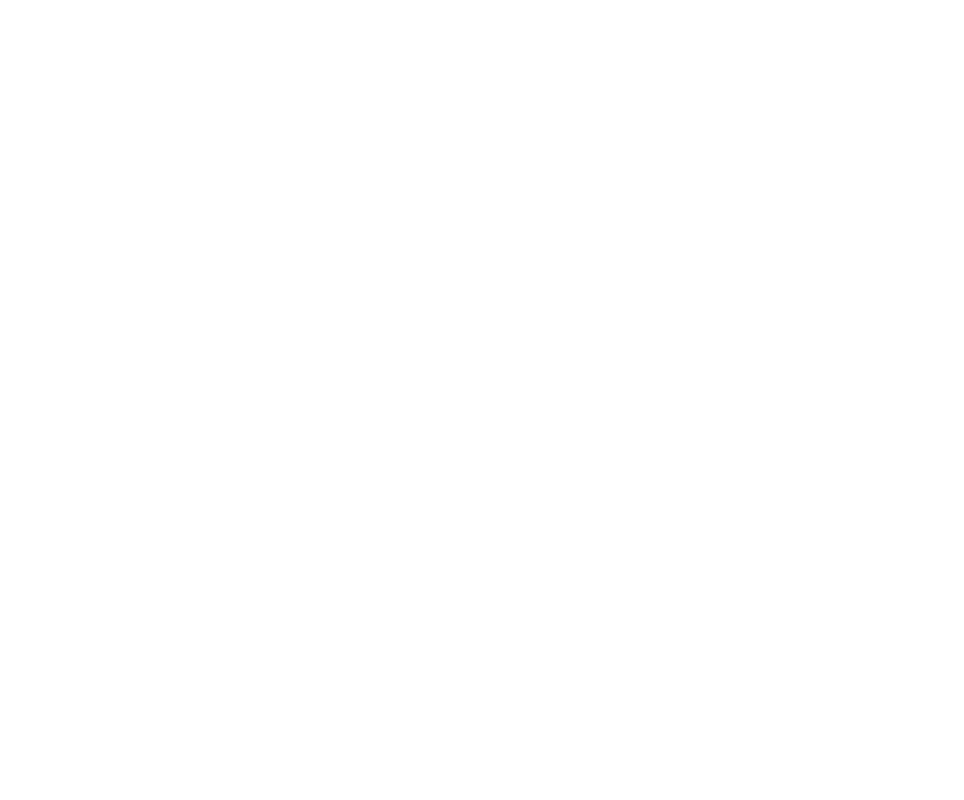
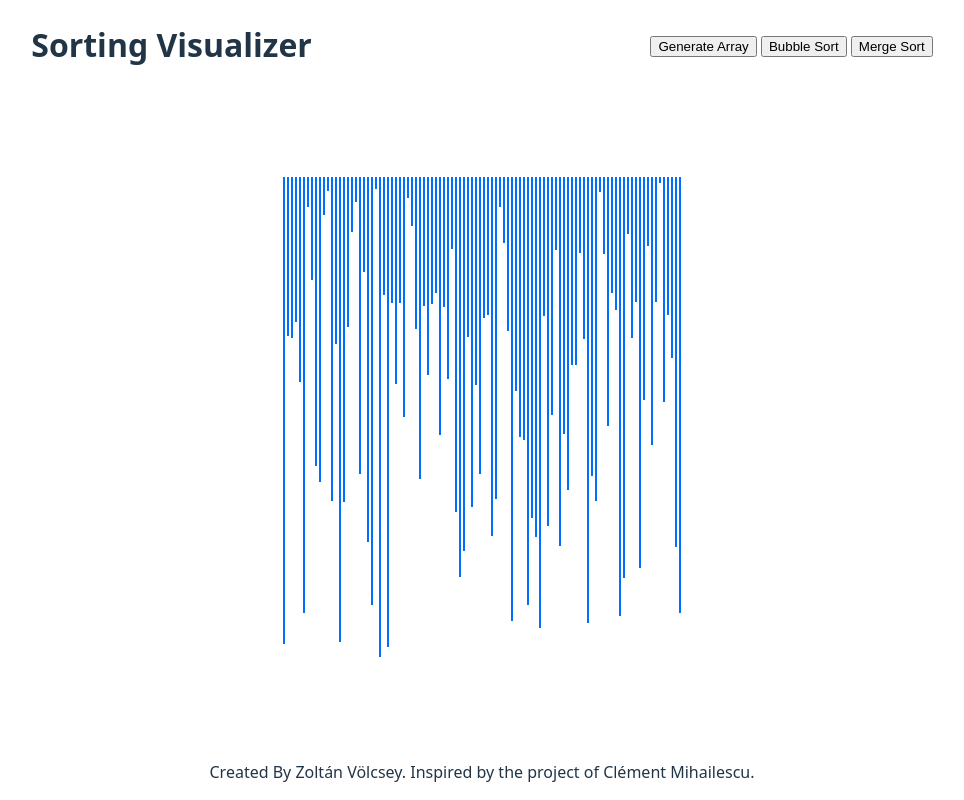
Before and after one commit to zvolcsey/sorting-visualizer, a website built with Vite: page index.html in a window 1280 px wide. Shown: the whole page, without its empty margins (158-1122 px from the left). Built offline with nearby package versions, Linux system fonts and the light colour scheme.

Commit message:
feat: add basic design and random array generation
Created the basic HTML structure and added the basic styling. Implemented functionality to generate a random array of numbers for visualization.

```diff
--- a/index.html
+++ b/index.html
@@ -4,10 +4,27 @@
     <meta charset="UTF-8" />
     <link rel="icon" type="image/svg+xml" href="/vite.svg" />
     <meta name="viewport" content="width=device-width, initial-scale=1.0" />
+    <link rel="stylesheet" href="/src/style.css" />
     <title>Sorting Visualizer</title>
   </head>
   <body>
-    <div id="app"></div>
+    <header>
+      <h1>Sorting Visualizer</h1>
+      <div class="controls">
+        <button id="generate-array">Generate Array</button>
+        <button id="bubble-sort">Bubble Sort</button>
+        <button id="merge-sort">Merge Sort</button>
+      </div>
+    </header>
+    <main>
+      <div class="array-container"></div>
+    </main>
+    <footer>
+      <p>
+        Created By Zoltán Völcsey. Inspired by the project of Clément
+        Mihailescu.
+      </p>
+    </footer>
     <script type="module" src="/src/main.ts"></script>
   </body>
 </html>
--- a/src/main.ts
+++ b/src/main.ts
@@ -1 +1,22 @@
-import './style.css'
+import { renderArray, resetArray } from './utils/utils'
+
+// Select the generate array button from the DOM
+const generateArrayButton: HTMLButtonElement | null =
+  document.querySelector('#generate-array')
+
+// Create an array to hold the random numbers
+let array: number[] = []
+
+// Generate a random array of numbers when the page is loaded
+// and render it to the DOM
+document.addEventListener('DOMContentLoaded', () => {
+  array = resetArray()
+  renderArray(array)
+})
+
+// Generate a new random array of numbers and render it to the DOM
+// when the "Generate Array" button is clicked
+generateArrayButton?.addEventListener('click', () => {
+  array = resetArray()
+  renderArray(array)
+})
--- a/src/style.css
+++ b/src/style.css
@@ -15,10 +15,54 @@
 
 body {
   margin: 0;
-  display: flex;
-  place-items: center;
+  display: grid;
+  grid-template-areas: 'header' 'main' 'footer';
+  grid-template-rows: auto 1fr auto;
   min-width: 320px;
   min-height: 100vh;
+}
+
+header {
+  grid-area: 'header';
+  display: flex;
+  flex-direction: column;
+  justify-content: center;
+  align-items: center;
+}
+
+main {
+  grid-area: 'main';
+  display: flex;
+  justify-content: center;
+  align-items: center;
+  overflow: hidden;
+}
+
+footer {
+  grid-area: 'footer';
+  text-align: center;
+}
+.array-container {
+  display: flex;
+}
+
+.array-bar {
+  background-color: #006eff;
+  width: 2px;
+  margin: 0 2px 0 0;
+}
+
+.array-bar:last-of-type {
+  margin-right: 0;
+}
+
+@media (min-width: 769px) {
+  header {
+    flex-direction: row;
+    justify-content: space-around;
+    align-items: center;
+    padding: 0 20px;
+  }
 }
 
 @media (prefers-color-scheme: light) {
--- /dev/null
+++ b/src/utils/utils.ts
@@ -0,0 +1,47 @@
+/**
+ * Generate a random array of numbers
+ *
+ * @returns {number[]} - An array of random numbers
+ */
+export function resetArray(): number[] {
+  const array: number[] = []
+  for (let i = 0; i < 100; i++) {
+    array.push(getRandomIntInclusive(5, 500))
+  }
+  return array
+}
+
+/**
+ * Render an array of numbers as bars in the DOM
+ *
+ * @param {number[]} array - An array of numbers to render
+ * @returns {void}
+ */
+export function renderArray(array: number[]): void {
+  const container = document.querySelector('.array-container')
+  if (!container) return
+
+  container.innerHTML = ''
+  array.forEach((value) => {
+    const bar = document.createElement('div')
+    bar.classList.add('array-bar')
+    bar.style.height = `${value}px`
+    container.appendChild(bar)
+  })
+}
+
+/**
+ *  Generate a random integer between min and max
+ *  The maximum and minimum values are inclusive
+ *
+ *  From: https://developer.mozilla.org/en-US/docs/Web/JavaScript/Reference/Global_Objects/Math/random#getting_a_random_integer_between_two_values_inclusive
+ *
+ *  @param {number} min - The minimum value
+ *  @param {number} max - The maximum value
+ *  @returns {number} - A random integer between min and max
+ */
+function getRandomIntInclusive(min: number, max: number): number {
+  const minCeiled = Math.ceil(min)
+  const maxFloored = Math.floor(max)
+  return Math.floor(Math.random() * (maxFloored - minCeiled + 1) + minCeiled)
+}
```
Also changed, not shown: README.md.
